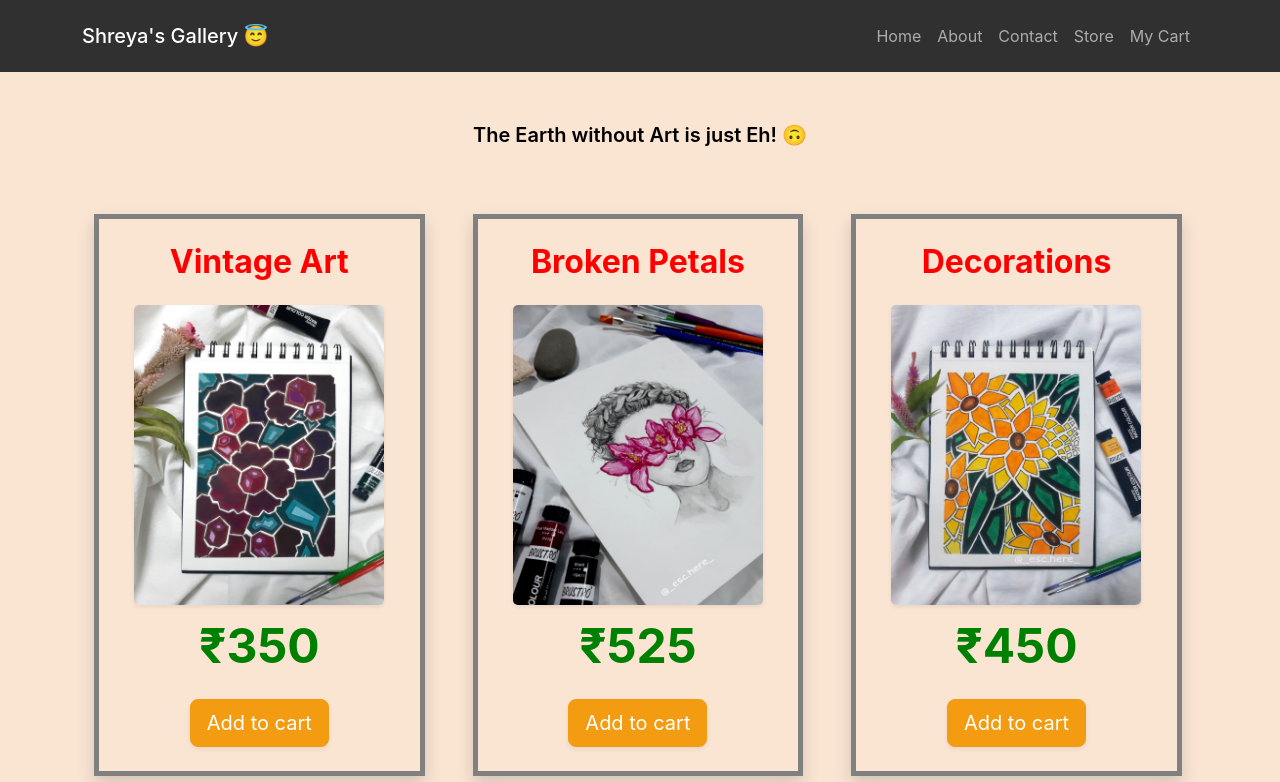
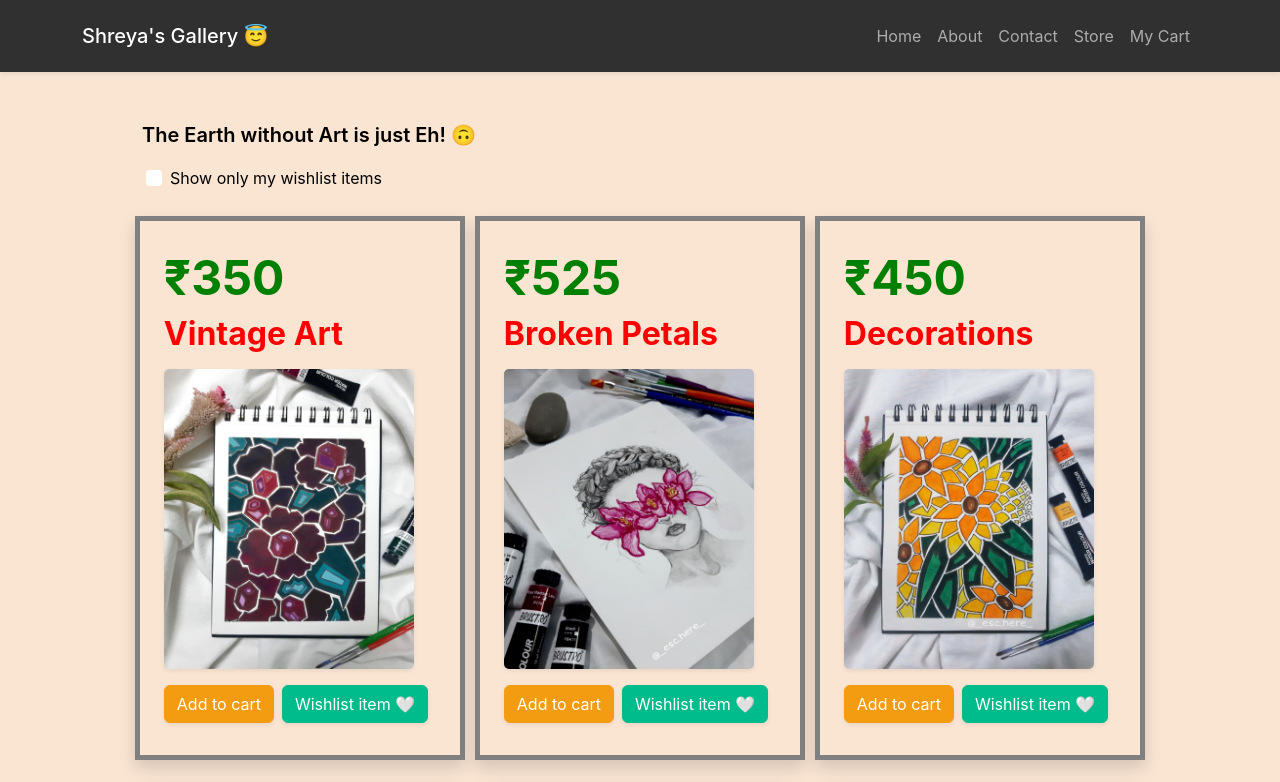
Before and after one commit to iamvkm/shreya-gallery, a React (Create React App) app: page /shop in a window 1280 px wide. Shown: the top 782 px of the page. Built offline with nearby package versions, Linux system fonts and the light colour scheme.

Commit message:
wishlist feature

```diff
--- a/src/App.js
+++ b/src/App.js
@@ -20,7 +20,19 @@ function App() {
     }
   })
 
-  useEffect(() => localStorage.setItem("cart", JSON.stringify(cart)), [cart])
+  const [wishlist, setWishlist] = useState(() => {
+    try {
+      return JSON.parse(localStorage.getItem("wishlist")) ?? []
+    } catch {
+      console.error("error")
+      return []
+    }
+  })
+
+  useEffect(() => {
+    localStorage.setItem("cart", JSON.stringify(cart), [cart])
+    localStorage.setItem("wishlist", JSON.stringify(wishlist), [wishlist])
+  })
 
   function addToCart(element) {
     setCart((items) => {
@@ -30,6 +42,17 @@ function App() {
           i.id === element.id ? { ...i, quantity: i.quantity + 1 } : i
         )
       } else return [...items, { id: element.id, name: element.name, price: element.price, quantity: 1 }]
+    })
+  }
+
+  function toggleWishlist(element) {
+    setWishlist((items) => {
+      const itemInWishlist = items.find((i) => i.id === element.id)
+      if (itemInWishlist) {
+        return items.map((i) =>
+          i.id === element.id ? { ...i, exists: !i.exists } : i
+        )
+      } else return [...items, { id: element.id, name: element.name, image: element.image, price: element.price, quantity: 1, exists: true }]
     })
   }
 
@@ -60,7 +83,7 @@ function App() {
       <Routes>
         <Route path="/about" element={<AboutPage />} />
         <Route path="/contact" element={<ContactPage />} />
-        <Route path="/shop" element={<ShopPage addToCart={addToCart} />} />
+        <Route path="/shop" element={<ShopPage wishlist={wishlist} addToCart={addToCart} toggleWishlist={toggleWishlist} />} />
         <Route path="/cart" element={<CartPage cart={cart} updateQuantity={updateQuantity} />} />
         <Route path="/" element={<LandingPage />} />
       </Routes>
--- a/src/components/Shop/ShopPage.js
+++ b/src/components/Shop/ShopPage.js
@@ -1,4 +1,4 @@
-import React from 'react'
+import React, { useState, useEffect } from 'react'
 import Fade from 'react-reveal/Fade'
 
 import { ToastContainer, toast } from 'react-toastify';
@@ -8,6 +8,9 @@ import './shop-page.css'
 import database from '../../database.json'
 
 function ShopPage(props) {
+
+    const wishlist = props.wishlist
+    const [wishlisted, setWishlisted] = useState(false)
 
     const showToast = (name) => {
         toast.dark(name + ' 🎨 added to Cart!', {
@@ -22,28 +25,42 @@ function ShopPage(props) {
     }
 
     const RenderItem = ({ data }) => {
+
         return (
-            <div className="item-card col-sm-12 col-xs-12 shadow py-4 mx-4 my-5" key={data.id}>
-                <h3 className="name mb-4">{data.name}</h3>
+            <div className="item-card col-md-4 shadow p-4 mt-4" key={data.id}>
+                <h1 className="price mt-1 mb-2">₹{data.price}</h1>
+                <h3 className="name mb-3">{data.name}</h3>
                 <img className="item-img shadow-sm mb-2" src={data.image} alt="" />
-                <h1 className="price mt-1 mb-4">₹{data.price}</h1>
-                <button id="liveToastBtn" className="btn btn-lg btn-warning shadow-sm" onClick={() => {
-                    props.addToCart(data)
-                    showToast(data.name)
-                }} >Add to cart</button>
+                <div className="my-2">
+                    <button className="btn btn-warning shadow-sm me-2" onClick={() => {
+                        props.addToCart(data)
+                        showToast(data.name)
+                    }} >Add to cart</button>
+
+                    <button className="btn btn-success shadow-sm me-2" onClick={() => {
+                        props.toggleWishlist(data)
+                    }} >{wishlist.find(i => i.id === data.id && i.exists) ? 'Wishlist item ❤️' : 'Wishlist item 🤍'}</button>
+                </div>
             </div>
         )
     }
 
-    const paintingsList = database.map(item => { return <RenderItem data={item} /> })
+    const filteredItems = wishlisted ? wishlist : database
+    const paintingsList = filteredItems.map(item => { return <RenderItem data={item} /> })
 
     return (
         <Fade>
             <div className="shop-page py-5">
                 <div className="container">
-                    <div className="row center">
+                    <div className="row mx-5">
                         <ToastContainer />
                         <p>The Earth without Art is just Eh! 🙃</p>
+                        <div class="form-check mx-3" style={{ color: 'black' }}>
+                            <input class="form-check-input" type="checkbox" value="" id="flexCheckDefault" checked={wishlisted} onChange={e => setWishlisted(e.target.checked)} />
+                            <label class="form-check-label" htmlFor="flexCheckDefault">
+                                Show only my wishlist items
+                            </label>
+                        </div>
                         {paintingsList}
                     </div>
                 </div>
--- a/src/components/Shop/shop-page.css
+++ b/src/components/Shop/shop-page.css
@@ -1,8 +1,3 @@
-.shop-page {
-  background-color: #fae5d3;
-  text-align: center;
-}
-
 .shop-page p {
   font-weight: 600;
   font-size: 20px;
@@ -11,6 +6,8 @@
 
 .shop-page .item-card {
   border: 5px solid grey;
+  width: fit-content;
+  margin: auto;
 }
 
 .shop-page .item-card:hover {
@@ -32,33 +29,3 @@
   width: 250px;
   height: 300px;
 }
-
-/* Extra small devices (phones, 600px and down) */
-@media only screen and (max-width: 600px) {
-  .shop-page .item-card {
-    width: 90%;
-  }
-}
-
-/* Small devices (portrait tablets and large phones, 600px and up) */
-@media only screen and (min-width: 600px) {
-  .shop-page .item-card {
-    width: 43%;
-  }}
-
-/* Medium devices (landscape tablets, 768px and up) */
-@media only screen and (min-width: 768px) {}
-
-/* Large devices (laptops/desktops, 992px and up) */
-@media only screen and (min-width: 992px) {
-  .shop-page .item-card {
-    width: 45%;
-  }
-}
-
-/* Extra large devices (large laptops and desktops, 1200px and up) */
-@media only screen and (min-width: 1200px) {
-  .shop-page .item-card {
-    width: 29%;
-  }
-}
```
